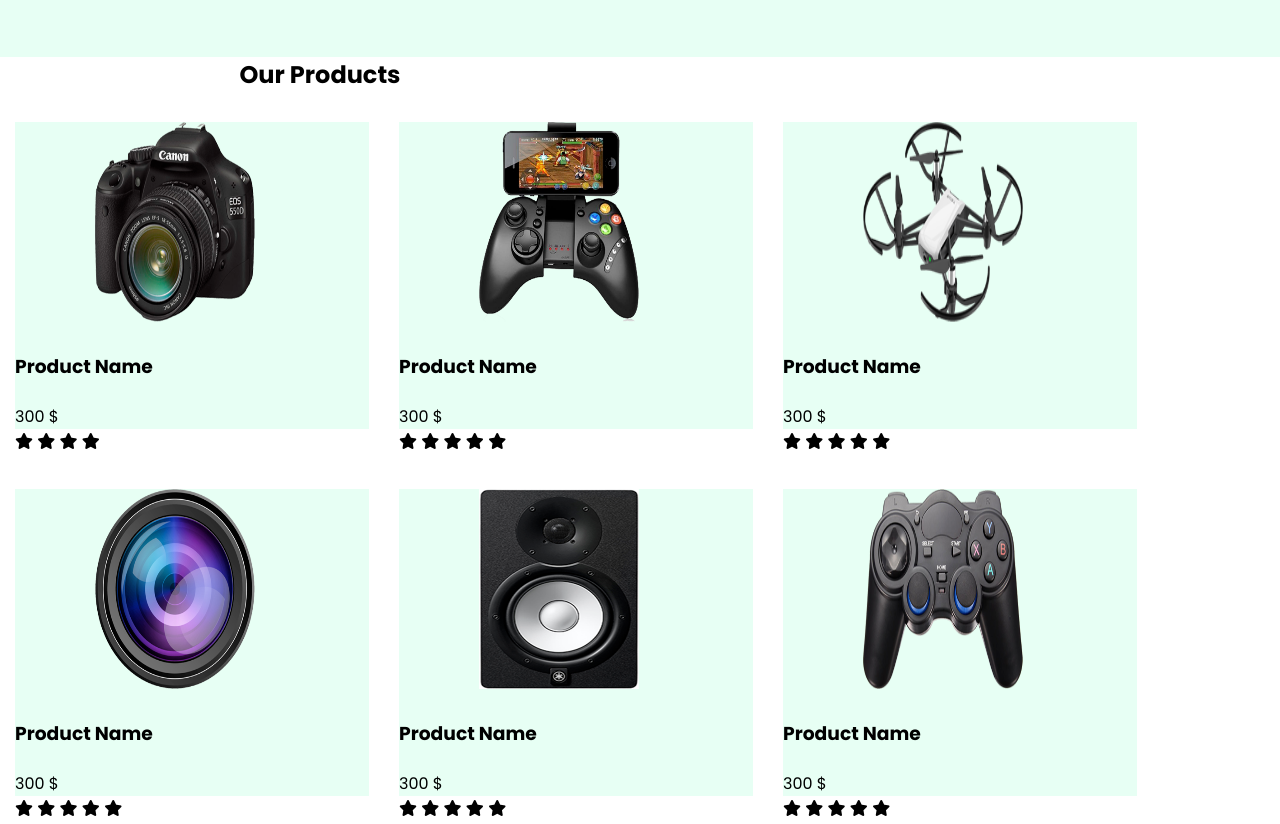
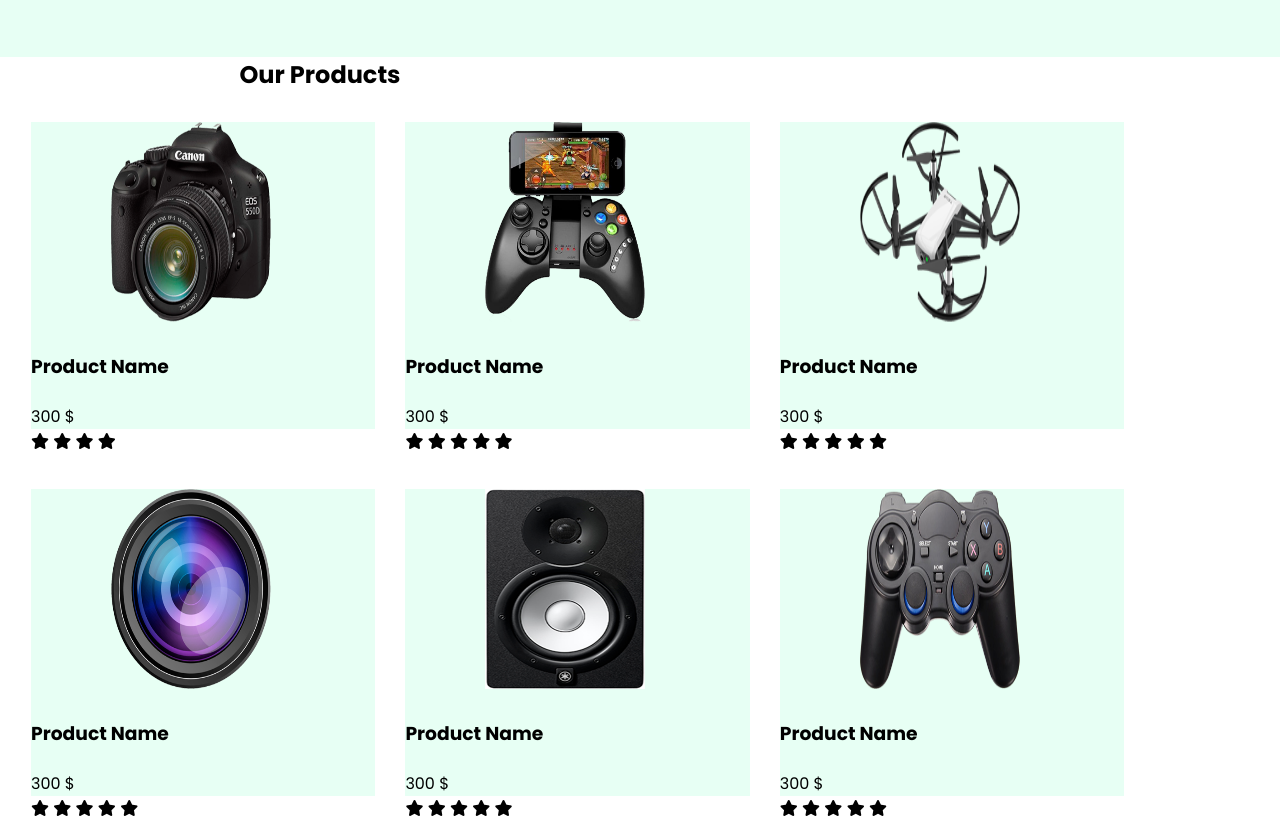
Before and after one commit to Kader1680/Minics_Sass, a plain HTML site: page index.html in a window 1280 px wide. Shown: the part 527-1351 px from the top of the page. Drawn offline with Linux system fonts and the light colour scheme.

Commit message:
responsive ipad

```diff
--- a/scss/helper/_mixin.scss
+++ b/scss/helper/_mixin.scss
@@ -66,14 +66,15 @@ body{
         .image{
 
             padding: 60px 0px;
-           img{
+            img{
             width: 270px;
-           }
+            }
         }
     }
     .row{
         display: grid;
-        grid-template-columns: 30% 30% 30%;
+        grid-template-columns: 50% 30%;
+        margin-left: 1rem;
         .box{
             // width: 12rem;
             // border: 1px solid;
@@ -101,9 +102,19 @@ body{
             }
         }
     }
+    .product{
+        .row{
+            display: grid;
+            grid-template-columns: 60% 60% 60%;
+        }
+    }
 
 }
 @media(min-width:1199px){
-    // nav{
-    // }
+    .product{
+        .row{
+            display: grid;
+            grid-template-columns: 60% 60% 60%;
+        }
+    }
 }
```
Also changed, not shown: index.html (+1 -0 lines), scss/styles.css, 1 other file.
